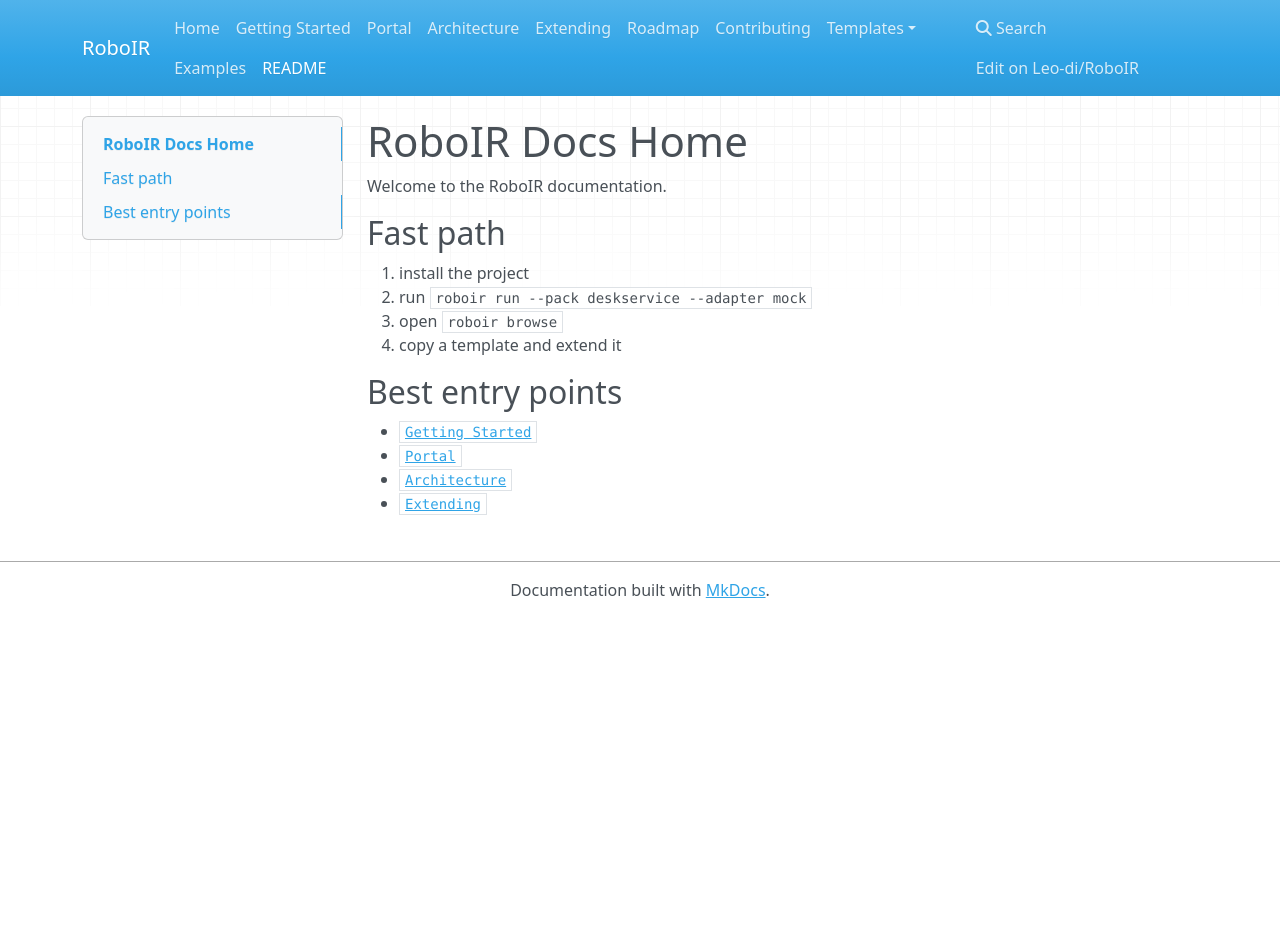
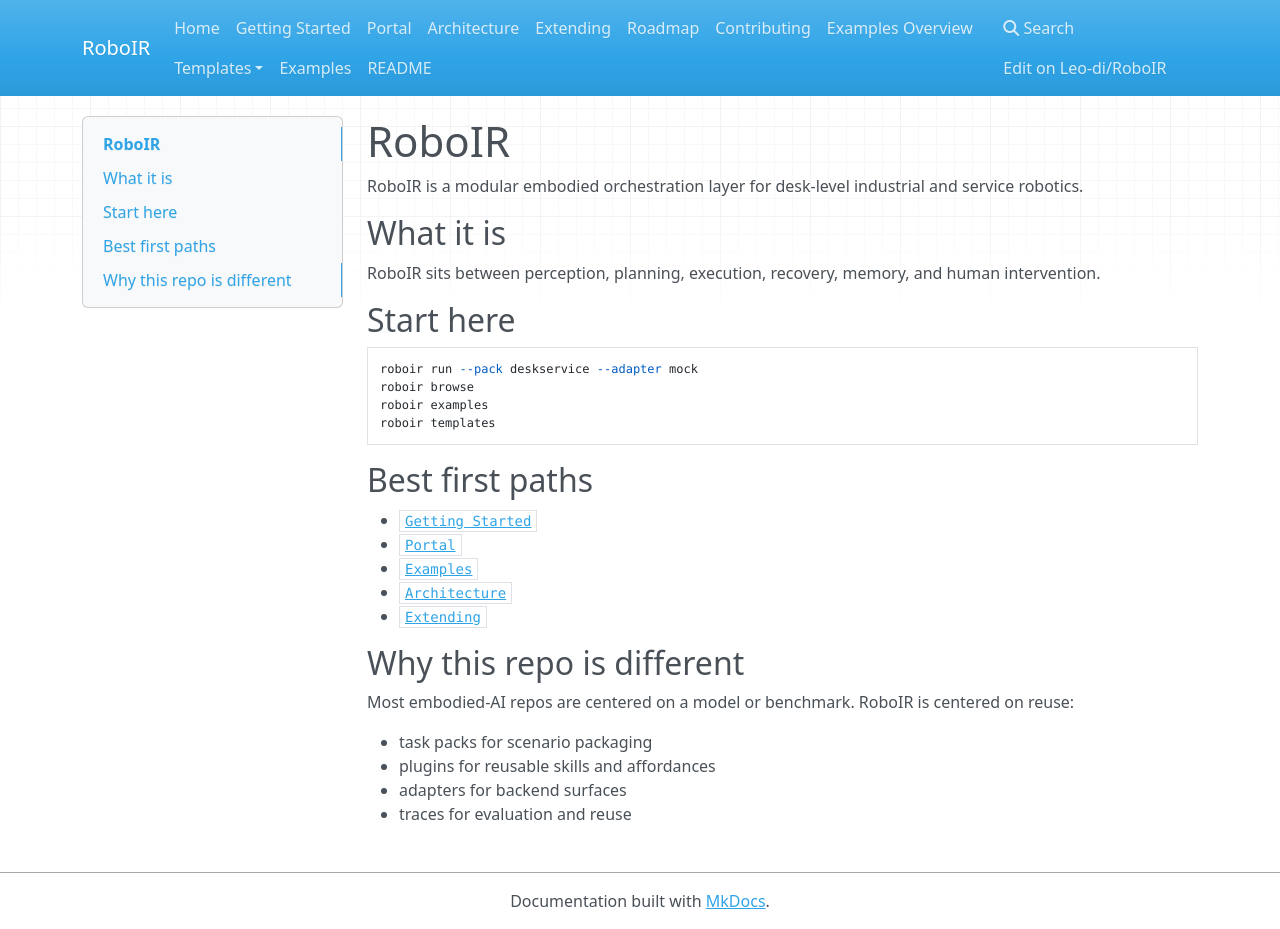
Before and after one commit to Leo-di/RoboIR, an MkDocs documentation site: the page built from docs/index.md, in a window 1280 px wide and 929 px high. Built offline with MkDocs 1.6.1, drawn with Linux system fonts in a browser that asks for light colours; nearby versions of some CDN libraries.

Commit message:
feat: expand docs site navigation

````diff
--- /dev/null
+++ b/docs/index.md
@@ -0,0 +1,34 @@
+# RoboIR
+
+RoboIR is a modular embodied orchestration layer for desk-level industrial and service robotics.
+
+## What it is
+
+RoboIR sits between perception, planning, execution, recovery, memory, and human intervention.
+
+## Start here
+
+```bash
+roboir run --pack deskservice --adapter mock
+roboir browse
+roboir examples
+roboir templates
+```
+
+## Best first paths
+
+- [`Getting Started`](GETTING_STARTED.md)
+- [`Portal`](PORTAL.md)
+- [`Examples`](EXAMPLES.md)
+- [`Architecture`](ARCHITECTURE.md)
+- [`Extending`](EXTENDING.md)
+
+## Why this repo is different
+
+Most embodied-AI repos are centered on a model or benchmark.
+RoboIR is centered on reuse:
+
+- task packs for scenario packaging
+- plugins for reusable skills and affordances
+- adapters for backend surfaces
+- traces for evaluation and reuse
--- a/mkdocs.yml
+++ b/mkdocs.yml
@@ -5,13 +5,14 @@
 repo_name: Leo-di/RoboIR
 edit_uri: edit/main/docs/
 nav:
-  - Home: docs/README.md
+  - Home: docs/index.md
   - Getting Started: docs/GETTING_STARTED.md
   - Portal: docs/PORTAL.md
   - Architecture: docs/ARCHITECTURE.md
   - Extending: docs/EXTENDING.md
   - Roadmap: docs/ROADMAP.md
   - Contributing: docs/CONTRIBUTING.md
+  - Examples Overview: docs/EXAMPLES.md
   - Templates:
       - Plugin Template: docs/PLUGIN_TEMPLATE.md
       - Adapter Template: docs/ADAPTER_TEMPLATE.md
````
Also changed, not shown: README.md (+1 -0 lines), docs/EXAMPLES.md (added, +23 -0 lines).
